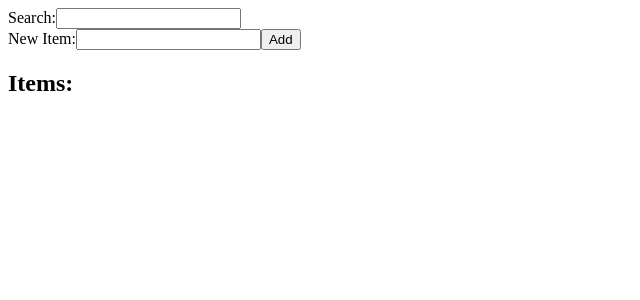
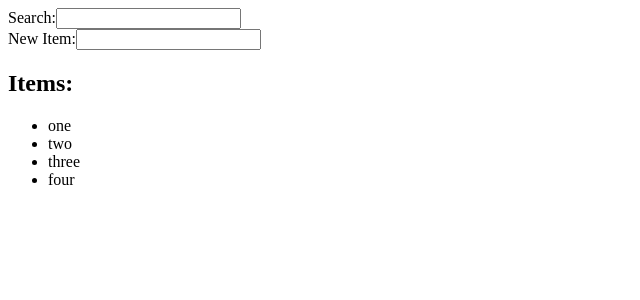
Before and after one commit to w314/reactSearchExample, a React (Create React App) app: page / in a window 1280 px wide. Shown: the top 300 px of the page, without its empty margins (0-640 px from the left). Built offline with nearby package versions, Linux system fonts and the light colour scheme.

Commit message:
feat: Implement search feature

```diff
--- a/src/App.tsx
+++ b/src/App.tsx
@@ -1,18 +1,29 @@
 import React from 'react';
+import { useState, useRef } from 'react';
 
 function App() {
+
+  const [items, setItems] = useState(['one', 'two', 'three', 'four'])
+  // const newItem: string = useRef(itemName)
+  const [filter, setFilter] = useState('')
+
   return (
     <>
     <div>
       <label htmlFor="filter">Search:</label>
-      <input type="text" id="filter" />
+      <input type="text" id="filter" onChange={(event) => setFilter(event.target.value)} />
     </div>
     <div>
       <label htmlFor="newItem">New Item:</label>
       <input type="text" id="newItem" />
-      <button>Add</button>
+      {/* <button onClick={() = ()}>Add</button> */}
     </div>
     <h2>Items:</h2>
+    <ul>
+      {items.filter(item => item.toLowerCase().includes(filter.toLowerCase())).map((item, index) => (
+        <li key={index}>{item}</li>
+      ))}
+    </ul>
     </>
 
     );
```
